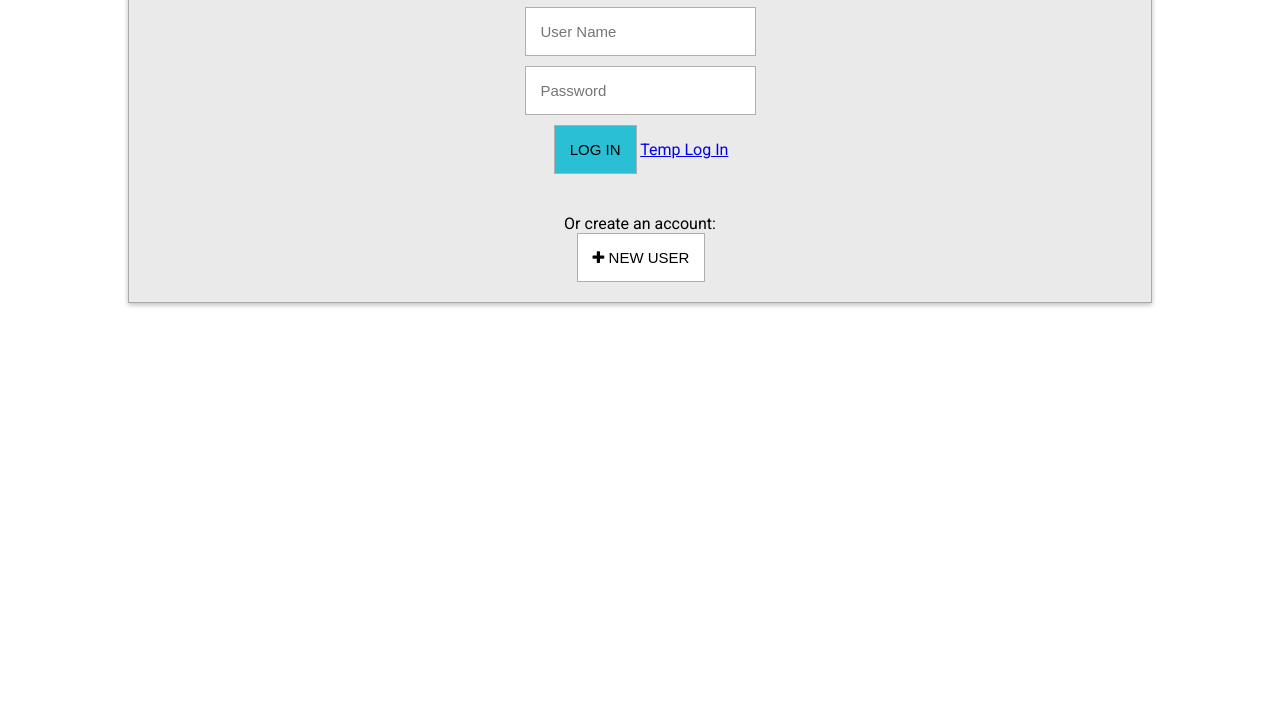
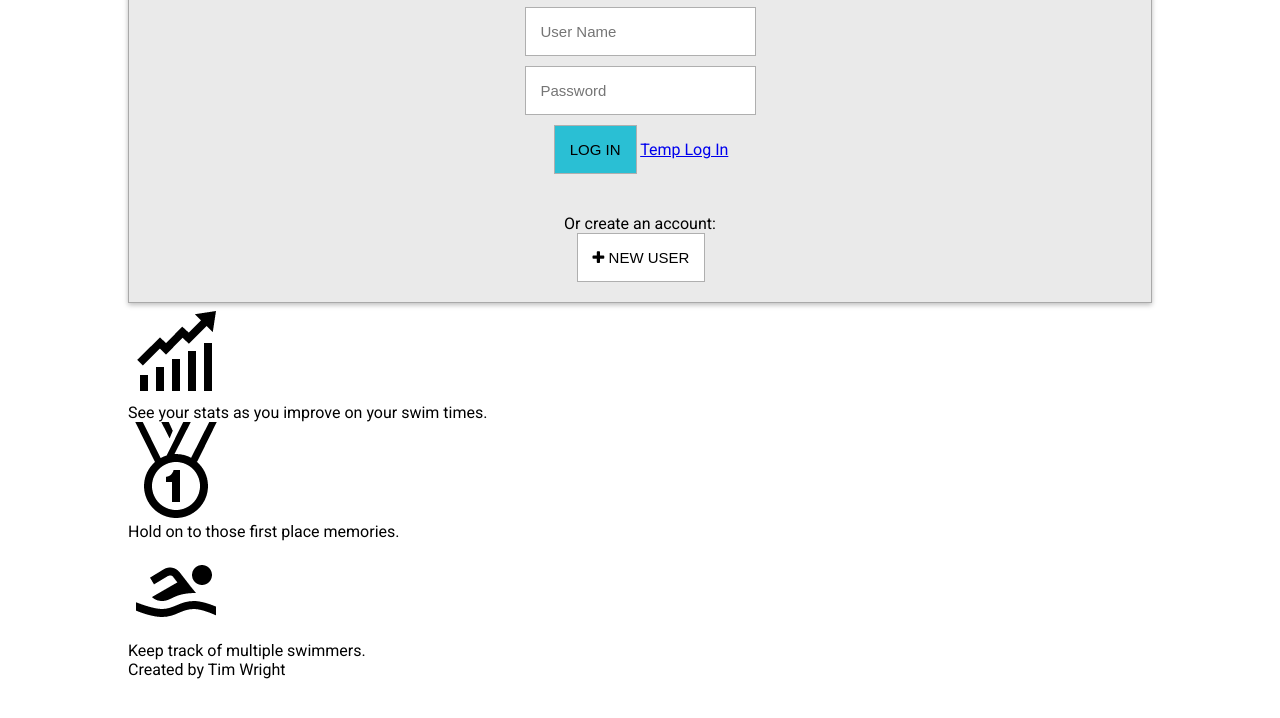
Before and after one commit to Karobka/swim_pr2, a website: page public/index.html in a window 1280 px wide. Shown: the part 222-940 px from the top of the page. Before the commit the page ends 800 px from the top, so only its background shows below. Drawn offline with nearby package versions, Linux system fonts and the light colour scheme; no server answers.

Commit message:
adding a few images styles

```diff
--- a/public/index.html
+++ b/public/index.html
@@ -22,7 +22,7 @@
             </div>
             <p>Please log in:</p>
             <div class="forms_wrap">
-                <!-- New SuperUser Form -->
+                <!-- existing user login -->
                 <section>
                     <form action="">
                         <label for="">
@@ -35,7 +35,7 @@
                         <a href="./events.html">Temp Log In</a>
                     </form>
             </div>
-            <!--forms_wrap-->
+            <!-- New SuperUser Form -->
             <section class="new_acct_form_show">
                 <p>Or create an account:</p>
                 <button class="btn_new_user"><i class="fa fa-plus" aria-hidden="true"></i>&nbspNew User</button>
@@ -43,7 +43,7 @@
             <section class="new_acct_form">
                 <form action="">
                     <label for="">
-                        <input type="text" class="new_super_user_name" placeholder="User Name">
+                        <input type="text" class="new_super_user_name" placeholder="New User Name">
                     </label>
                     <label for="">
                         <input type="password" placeholder="New password">
@@ -55,7 +55,24 @@
                     </form>
             </section>
         </div>
-
+        <!-- icons -->
+        <section class="landing_icon_wrap">
+            <div class="landing_icon_data">
+                <img src="/images/Bullish-96.png" alt="">
+                <p>See your stats as you improve on your swim times.</p>
+            </div>
+            <div class="landing_icon_data">
+                <img src="/images/Medal First Place-96.png" alt="">
+                <p>Hold on to those first place memories.</p>
+            </div>
+            <div class="landing_icon_data">
+                <img src="/images/Swimming-96.png" alt="">
+                <p>Keep track of multiple swimmers.</p>
+            </div>
+        </section>
+        <footer>
+                <p>Created by Tim Wright</p>
+        </footer>
 
 
         <!-----  TEMPLATES  ------>
```
Also changed, not shown: public/images/Bullish-96.png (added), public/images/Medal First Place-96.png (added), public/images/Swimming-96.png (added).
